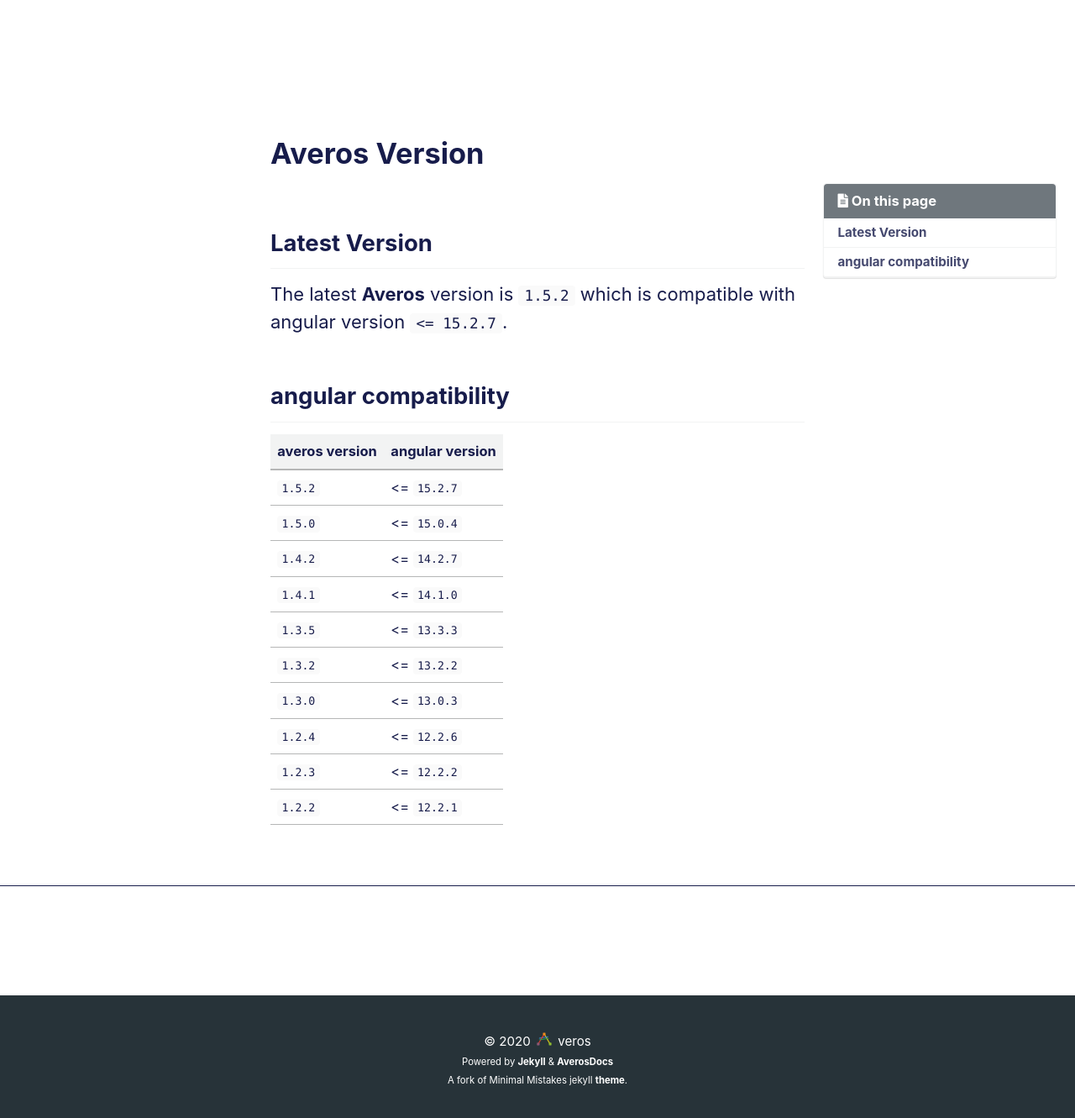
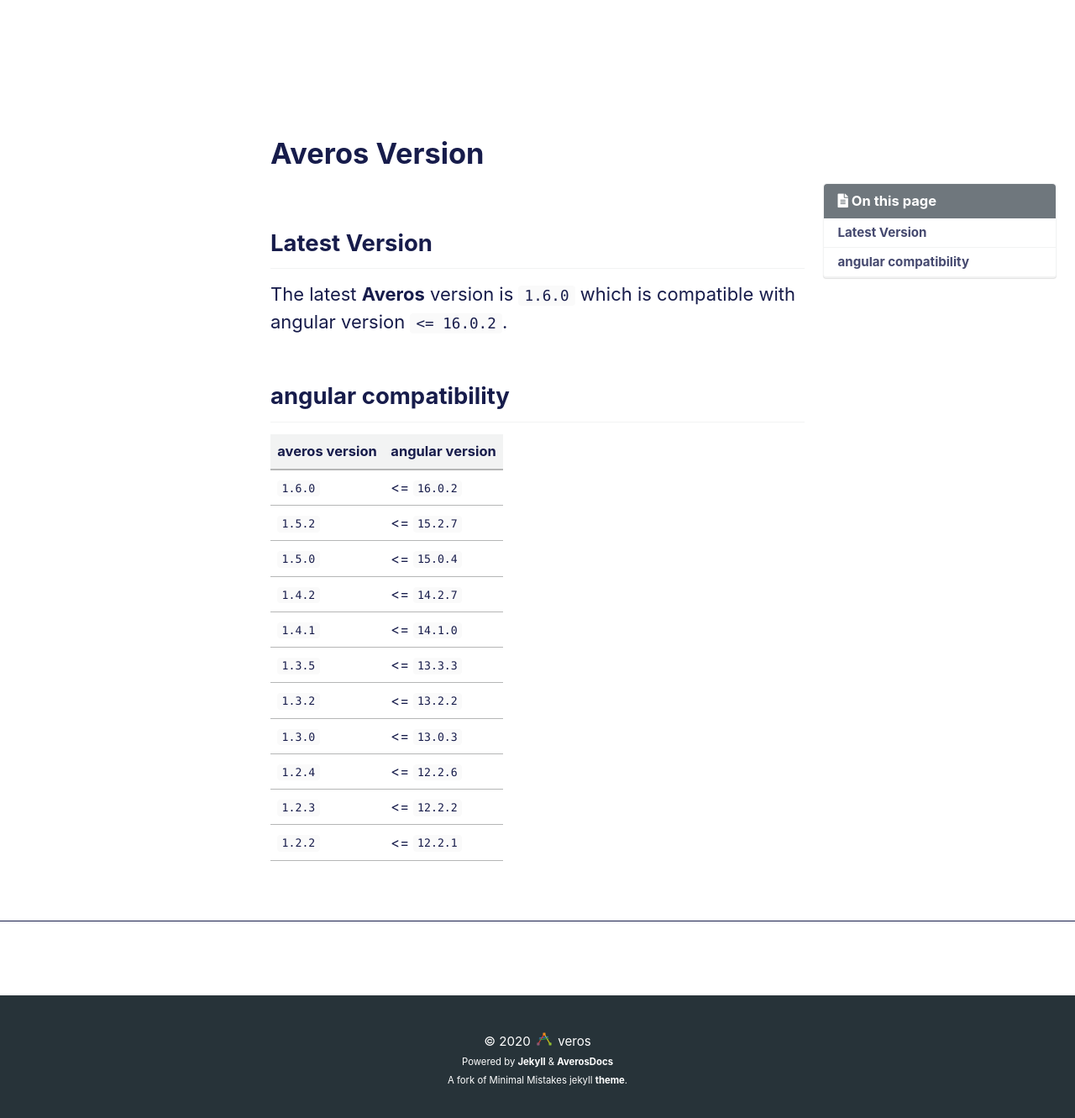
Before and after one commit to averos-io/averos-io.github.io, a Jekyll site: the page built from _pages/latest-version.md, in a window 1280 px wide and 1341 px high. Shown: the top 1331 px of the window at 84% size. Built offline with Jekyll 4.4.1, drawn with Linux system fonts in a browser that asks for light colours; cached includes are drawn as plain includes; comment, search, counter and statistics services are not loaded; a style sheet for code colours, icons or effects is not loaded.

Commit message:
updated angular versions

```diff
--- a/_pages/latest-version.md
+++ b/_pages/latest-version.md
@@ -8,13 +8,14 @@
 ## **Latest Version**
 
 
-The latest **Averos** version is `1.5.2` which is compatible with angular version  `<= 15.2.7`.
+The latest **Averos** version is `1.6.0` which is compatible with angular version  `<= 16.0.2`.
 
 
 ## **angular compatibility**
 
 | **averos version** | **angular version** |
 | ------ | ------ |
+| `1.6.0` | <= `16.0.2` |
 | `1.5.2` | <= `15.2.7` |
 | `1.5.0` | <= `15.0.4` |
 | `1.4.2` | <= `14.2.7` |
```
